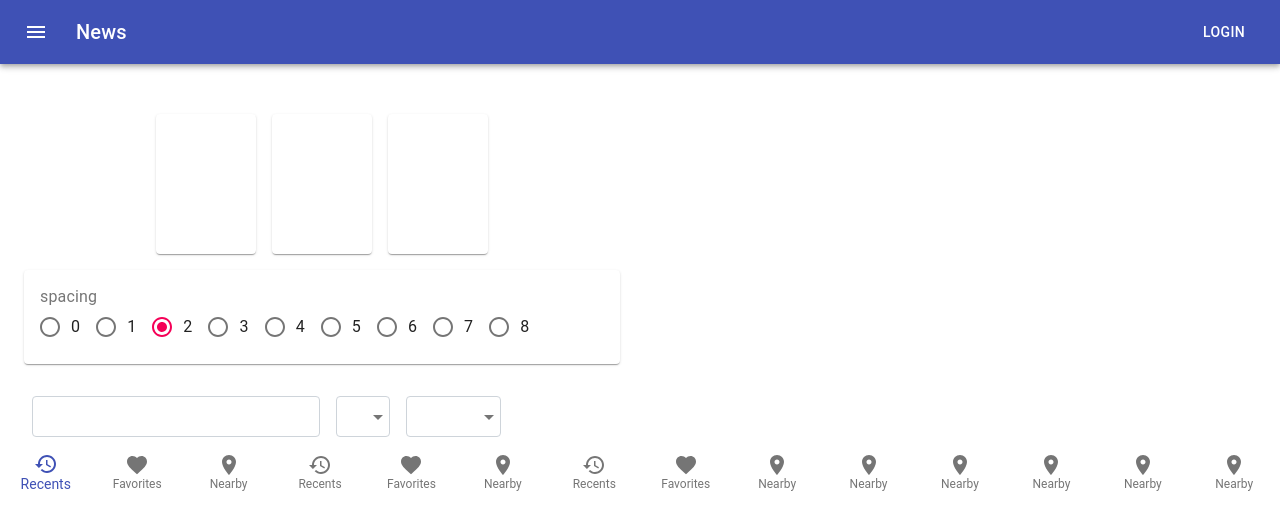
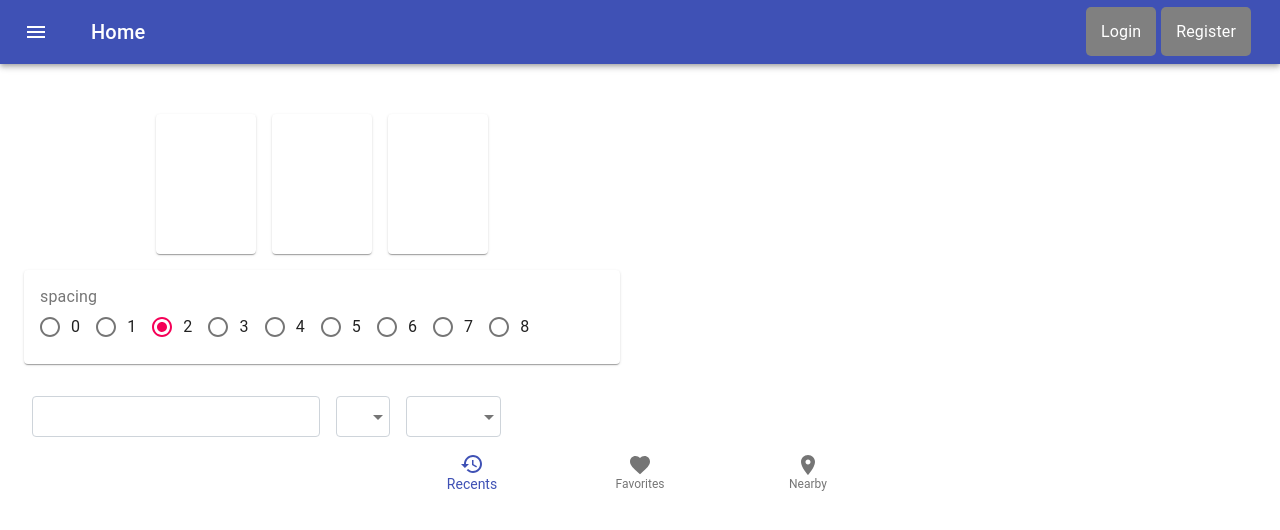
Before and after one commit to plamen1982/website, a React (Create React App) app: page /home in a window 1280 px wide. Shown: the top 530 px of the page. Built offline with nearby package versions, Linux system fonts and the light colour scheme.

Commit message:
created-routes-and-component-placeholders

```diff
--- a/src/App.js
+++ b/src/App.js
@@ -7,15 +7,18 @@ import {
   // Link
 } from 'react-router-dom';
 import Home from './components/screens/Home/Home';
+import Login from './components/screens/Login/Login';
+import Register from './components/screens/Register/Register';
 import AppNavigationBar from './components/AppNavigationBar/AppNavigationBar';
 import BottomNavigationBar from './components/BottomNavigationBar/BottomNavigationBar';
-
 const App = () => {
   return (
     <Router>
       <AppNavigationBar />
       <Switch>
         <Route exact path="/home" component={Home} />
+        <Route exact path="/login" component={Login} />
+        <Route exact path="/register" component={Register} />
         <Route exact path="/" render={() => <Redirect to="/home" />} />
         <Route component={Home} />
       </Switch>
--- a/src/components/AppNavigationBar/AppNavigationBar.js
+++ b/src/components/AppNavigationBar/AppNavigationBar.js
@@ -3,10 +3,9 @@ import { makeStyles } from '@material-ui/core/styles';
 import AppBar from '@material-ui/core/AppBar';
 import Toolbar from '@material-ui/core/Toolbar';
 import Typography from '@material-ui/core/Typography';
-import Button from '@material-ui/core/Button';
 import IconButton from '@material-ui/core/IconButton';
 import MenuIcon from '@material-ui/icons/Menu';
-
+import { NavLink } from 'react-router-dom';
 const useStyles = makeStyles(theme => ({
   root: {
     flexGrow: 1
@@ -35,9 +34,48 @@ export default function ButtonAppBar() {
             <MenuIcon />
           </IconButton>
           <Typography variant="h6" className={classes.title}>
-            News
+            <NavLink
+              style={{
+                textDecoration: 'none',
+                padding: 15,
+                borderRadius: 5,
+                color: 'white'
+              }}
+              to="/home"
+            >
+              Home
+            </NavLink>
           </Typography>
-          <Button color="inherit">Login</Button>
+          <Typography>
+            <NavLink
+              to="/login"
+              style={{
+                textDecoration: 'none',
+                padding: 15,
+                borderRadius: 5,
+                backgroundColor: 'grey',
+                marginRight: 5,
+                color: 'white'
+              }}
+            >
+              Login
+            </NavLink>
+          </Typography>
+          <Typography>
+            <NavLink
+              to="/register"
+              style={{
+                textDecoration: 'none',
+                padding: 15,
+                borderRadius: 5,
+                backgroundColor: 'grey',
+                marginRight: 5,
+                color: 'white'
+              }}
+            >
+              Register
+            </NavLink>
+          </Typography>
         </Toolbar>
       </AppBar>
     </div>
--- a/src/components/BottomNavigationBar/BottomNavigationBar.js
+++ b/src/components/BottomNavigationBar/BottomNavigationBar.js
@@ -28,17 +28,6 @@ export default function SimpleBottomNavigation() {
       <BottomNavigationAction label="Recents" icon={<RestoreIcon />} />
       <BottomNavigationAction label="Favorites" icon={<FavoriteIcon />} />
       <BottomNavigationAction label="Nearby" icon={<LocationOnIcon />} />
-      <BottomNavigationAction label="Recents" icon={<RestoreIcon />} />
-      <BottomNavigationAction label="Favorites" icon={<FavoriteIcon />} />
-      <BottomNavigationAction label="Nearby" icon={<LocationOnIcon />} />
-      <BottomNavigationAction label="Recents" icon={<RestoreIcon />} />
-      <BottomNavigationAction label="Favorites" icon={<FavoriteIcon />} />
-      <BottomNavigationAction label="Nearby" icon={<LocationOnIcon />} />
-      <BottomNavigationAction label="Nearby" icon={<LocationOnIcon />} />
-      <BottomNavigationAction label="Nearby" icon={<LocationOnIcon />} />
-      <BottomNavigationAction label="Nearby" icon={<LocationOnIcon />} />
-      <BottomNavigationAction label="Nearby" icon={<LocationOnIcon />} />
-      <BottomNavigationAction label="Nearby" icon={<LocationOnIcon />} />
     </BottomNavigation>
   );
 }
--- /dev/null
+++ b/src/components/screens/Login/Login.js
@@ -0,0 +1,22 @@
+import React, { useEffect } from 'react';
+import { Grid, Typography } from '@material-ui/core';
+import { Container } from '@material-ui/core';
+
+const Login = () => {
+  useEffect(() => {}, []);
+  return (
+    // Container is used so the whole content to be in the middle of the page
+    <Container style={{ paddingTop: 50, backgroundColor: 'grey' }}>
+      {/*  This grid is like a row or the container for the columns */}
+      <Grid container spacing={5} justify="center">
+        {/* This grid is for the width or how many columns(md={8}) should be the width of the Grid  */}
+        <Grid md={8} item>
+          {/* Typography is used for container for text, you can add fontSize, fontFamily, ect.. */}
+          <Typography align="center">Placeholder for Login Form</Typography>
+        </Grid>
+      </Grid>
+    </Container>
+  );
+};
+
+export default Login;
--- /dev/null
+++ b/src/components/screens/Register/Register.js
@@ -0,0 +1,22 @@
+import React, { useEffect } from 'react';
+import { Grid, Typography } from '@material-ui/core';
+import { Container } from '@material-ui/core';
+
+const Register = () => {
+  useEffect(() => {}, []);
+  return (
+    // Container is used so the whole content to be in the middle of the page
+    <Container style={{ paddingTop: 50, backgroundColor: 'grey' }}>
+      {/*  This grid is like a row or the container for the columns */}
+      <Grid container spacing={5} justify="center">
+        {/* This grid is for the width or how many rows should be the width of the Grid  */}
+        <Grid md={8} item>
+          {/* Typography is used for container for text, you can add fontSize, fontFamily, ect.. */}
+          <Typography align="center">Placeholder for Register Form</Typography>
+        </Grid>
+      </Grid>
+    </Container>
+  );
+};
+
+export default Register;
```
